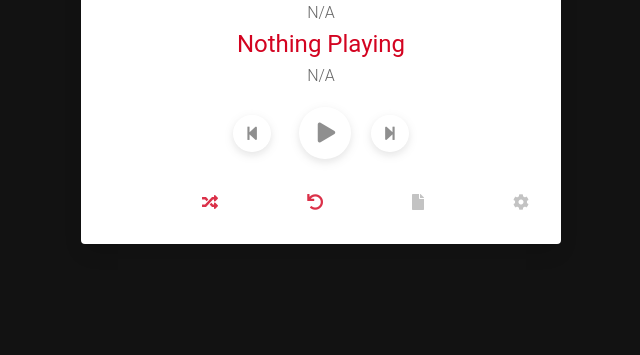
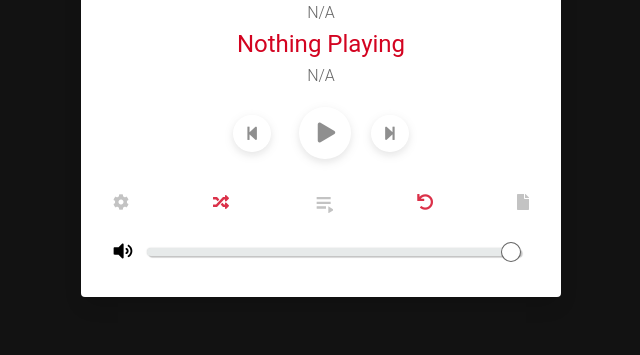
Before and after one commit to elibroftw/music-caster, a Flask app: page / in a window 1280 px wide. Shown: the part 445-800 px from the top of the page, without its empty margins (319-959 px from the left). Run offline with Flask 2, Linux system fonts and the light colour scheme; parts of the project's set-up code (start-up, migrations or seed data) failed here and were passed over; some libraries are stand-ins or nearby versions.

Commit message:
Web GUI update

```diff
--- a/music_caster.py
+++ b/music_caster.py
@@ -65,12 +65,12 @@ import winshell
 
 
 # TODO: Refactoring. Move all constants and functions to before the try-except
-VERSION = '4.42.2'
+VERSION = '4.43.0'
 MUSIC_CASTER_DISCORD_ID = '696092874902863932'
 EMAIL = 'elijahllopezz@gmail.com'
 UPDATE_MESSAGE = """
-[Feature] Added setting UI to Web GUI
-[Bug fix] Shortcut creation
+[Feature] Added View queue to Web GUI
+[Feature] Added Volume Control to Web GUI
 """
 PORT, WAIT_TIMEOUT = 2001, 10
 MC_SECRET = str(uuid4())
@@ -454,9 +454,11 @@ def home():  # web GUI
         filename = urllib.parse.urlencode({'path': filename})
         el = f'<a title="{formatted_track}" class="track" href="/play?{filename}">{formatted_track}</a>\n'
         list_of_songs += el
-    return render_template('home.html', device_name=platform.node(), main_button='pause' if playing_status == 'PLAYING' else 'play',
-                           repeat_color=repeat_color, repeat_option=repeat_option, shuffle=shuffle_option, art=art,
-                           metadata=_metadata, list_of_songs=list_of_songs, settings=settings)
+    _queue = create_songs_list(music_queue, done_queue, next_queue)[0]
+    return render_template('home.html', device_name=platform.node(), shuffle=shuffle_option, settings=settings, art=art,
+                           main_button='pause' if playing_status == 'PLAYING' else 'play', repeat_color=repeat_color,
+                           repeat_option=repeat_option,queue=_queue, metadata=_metadata, list_of_songs=list_of_songs)
+
 
 @app.route('/play/', methods=['GET', 'POST'])
 def play_file_page():
--- a/static/style.css
+++ b/static/style.css
@@ -50,14 +50,14 @@ a {
     padding-left: 2rem;
 }
 
-.list--cover,
-.list--footer {
+.list--cover, .list--footer {
     justify-content: space-between;
 }
 
 .list--header .list__link,
 .list--footer .list__link {
     color: #888;
+    fill: #888;
 }
 
 .list--cover {
@@ -219,11 +219,11 @@ a {
     transition: all 0.25s cubic-bezier(0.4, 0, 1, 1);
 }
 
-.list__link:focus,
-.list__link:hover,
+.list__link:focus, .list__link:hover,
 .list__link>img:hover,
 #play-pause-btn {
     color: #d30320;
+    fill: #d30320;
 }
 
 .player__footer {
@@ -406,6 +406,61 @@ input:checked+.slider:before {
     border-radius: 2em;
 }
 
+#volControl > svg {
+    margin-right: .5em;
+}
+
+#volControl {
+    margin-top: 1.5em;
+}
+
+#volRange {
+    width: 90%;
+    -webkit-appearance: none;
+}
+
+#volRange:focus {
+    outline: none;
+}
+
+#volRange::-moz-range-progress  {
+  background-color: #00bfff;
+  height: 5px;
+}
+
+#volRange::-moz-range-track, #volRange::-webkit-slider-runnable-track {
+  background-color: #e7eaea;
+  height: 5px;
+}
+
+#volRange::-webkit-slider-runnable-track {
+    width: 100%;
+    height: 8.4px;
+    cursor: pointer;
+    box-shadow: 1.7px 1.7px 1px rgba(0, 0, 0, 0.2), 0px 0px 1.7px rgba(13, 13, 13, 0.2);
+    background: #e7eaea;
+    border-radius: 25px;
+    border: 0px solid #010101;
+    margin-top: -18px;
+}
+
+/* #volRange::-webkit-progress-value {} e7eaea */
+
+#volRange::-webkit-slider-thumb {
+    box-shadow: 0px 0px 0.6px rgba(0, 0, 0, 0.1), 0px 0px 0px rgba(13, 13, 13, 0.1);
+    border: 0.5px solid rgba(0, 0, 0, 0.6);
+    height: 20px;
+    width: 20px;
+    border-radius: 50px;
+    background: #ffffff;
+    cursor: pointer;
+    -webkit-appearance: none;
+    margin-top: -5.8px;
+
+#volRange:focus::-webkit-slider-runnable-track {
+  background: #f5f6f6;
+}
+
 @media screen and (max-width: 800px) {
 
     .modal-content {
--- a/templates/home.html
+++ b/templates/home.html
@@ -7,7 +7,7 @@
 <link rel="stylesheet" id="stylesheet" href="/static/style.css">
 <link rel="stylesheet" href="https://use.fontawesome.com/releases/v5.2.0/css/all.css"
     integrity="sha384-hWVjflwFxL6sNzntih27bfxkr27PmbbK/iSvJ+a4+0owXq79v+lsFkW54bOGbiDQ" crossorigin="anonymous">
-<!-- <meta http-equiv="refresh" content="30"> -->
+ <meta http-equiv="refresh" content="30">
 <meta name="viewport" content="width=device-width, initial-scale=1" />
 <meta name="theme-color" content="#ffffff" />
 <div id="wrapper">
@@ -38,33 +38,48 @@
         </div>
         <div class="player__footer">
             <ul class="list list--footer">
-                <li><a href="?fav" class="list__link"><i class="fa fa-heart-o"></i></a></li>
+<!--                <li><a href="?fav" class="list__link"><i class="fa fa-heart-o"></i></a></li>-->
+                <li><a onclick="showModal('settings')" href="/#settings" class="list__link"><i class="fas fa-cog"></i></a></li>
                 <li><a href="?shuffle" class="list__link {{shuffle}}"><i class="fa fa-random {{shuffle}}"></i></a></li>
+                <li><a onclick="showModal('queue')" href="/#music-queue" class="list__link">
+                    <svg width="20" height="20">
+                        <path d="M3.67 8.67h14V11h-14V8.67zm0-4.67h14v2.33h-14V4zm0 9.33H13v2.34H3.67v-2.34zm11.66 0v7l5.84-3.5-5.84-3.5z"
+                              class="style-scope yt-icon"></path>
+                    </svg>
+                </a></li>
                 <li><a href="?repeat" class="list__link {{repeat_color}}">
-                        <span class="red">{{1 if repeat_option else ''}}</span>
-                        <i class="fa fa-undo {{repeat_color}}"></i>
-                    </a></li>
-                <!-- <li><a onclick="showModal('queue')" href="/#music-queue" class="list__link">
-                    <svg>
-                        <path d="M3.67 8.67h14V11h-14V8.67zm0-4.67h14v2.33h-14V4zm0 9.33H13v2.34H3.67v-2.34zm11.66 0v7l5.84-3.5-5.84-3.5z" class="style-scope yt-icon"></path>
-                    </svg>
-                </a></li> -->
-                <!-- <i class="fa fa-ellipsis-h"></i> -->
+                    <span class="red">{{1 if repeat_option else ''}}</span>
+                    <i class="fa fa-undo {{repeat_color}}"></i>
+                </a></li>
                 <li><a onclick="showModal('files')" href="/#files" class="list__link"><i class="fa fa-file"></i></a>
                 </li>
-                <li><a onclick="showModal('settings')" href="/#settings" class="list__link"><i class="fas fa-cog"></i></a></li>
             </ul>
+            <div id="volControl">
+                <svg width="20" height="20" viewBox="0 0 480 512">
+                    <path fill="black" d="M215.03 71.05L126.06 160H24c-13.26 0-24 10.74-24 24v144c0 13.25 10.74 24 24 24h102.06l88.97 88.95c15.03 15.03 40.97 4.47 40.97-16.97V88.02c0-21.46-25.96-31.98-40.97-16.97zM480 256c0-63.53-32.06-121.94-85.77-156.24-11.19-7.14-26.03-3.82-33.12 7.46s-3.78 26.21 7.41 33.36C408.27 165.97 432 209.11 432 256s-23.73 90.03-63.48 115.42c-11.19 7.14-14.5 22.07-7.41 33.36 6.51 10.36 21.12 15.14 33.12 7.46C447.94 377.94 480 319.53 480 256zm-141.77-76.87c-11.58-6.33-26.19-2.16-32.61 9.45-6.39 11.61-2.16 26.2 9.45 32.61C327.98 228.28 336 241.63 336 256c0 14.38-8.02 27.72-20.92 34.81-11.61 6.41-15.84 21-9.45 32.61 6.43 11.66 21.05 15.8 32.61 9.45 28.23-15.55 45.77-45 45.77-76.88s-17.54-61.32-45.78-76.86z" class=""></path>
+                </svg>
+                <input id="volRange" value="{{settings['volume']}}" type="range" min="0" max="100" step="1"
+                       oninput="setVolume(this.value)" onchange="setVolume(this.value)"></input>
+            </div>
         </div>
     </div>
 </div>
 <div id="queue-modal" class="modal">
+    <div class="modal-content">
+        <h2>Music Queue (View Only)</h2>
+        {% for track in queue %}
+            <a class="track">{{track}}</a>
+        {% endfor %}
+    </div>
+</div>
+<div id="playlists-modal" class="modal">
     <div class="modal-content">
         <!-- TODO -->
     </div>
 </div>
 <div id="files-modal" class="modal">
     <div id="tracks-list" class="modal-content">
-        <h2>File Selection</h2>
+        <h2>Music Selection</h2>
         <input type="text" id="searchBar" onkeyup="filterTracks()" onfocus="this.value = this.value;"
         placeholder="Search for music..." title="Type in artist/tracks">
         {{ list_of_songs|safe }}
@@ -112,6 +127,7 @@
     var settingsFromServer = {{settings | tojson}};
 
     modals['queue'] = document.getElementById('queue-modal');
+    modals['playlists'] = document.getElementById('playlists-modal');
     modals['files'] = document.getElementById('files-modal');
     modals['settings'] = document.getElementById('settings-modal');
 
@@ -202,14 +218,19 @@
         var settingName = settingEl.dataset.key;
         var checkBox = settingEl.getElementsByTagName('input')[0];
         checkBox.checked = !checkBox.checked;
-        var xhr = new XMLHttpRequest();
-        xhr.open('POST', '/change-setting/', true);
-        xhr.setRequestHeader('Content-Type', 'application/json');
-        xhr.send(JSON.stringify({
-            setting_name: settingName,
-            value: checkBox.checked
-        }));
+        fetch('/change-setting/', {
+                method: 'POST',
+                headers: { 'Content-Type': 'application/json' },
+                body: JSON.stringify({setting_name: settingName, value: checkBox.checked})
+        });
     }
 
-    setTimeout(() => {location.reload()}, 30000);
+    function setVolume(newVol) {
+        newVol = parseInt(newVol);
+        fetch('/change-setting/', {
+            method: 'POST',
+            headers: { 'Content-Type': 'application/json' },
+            body: JSON.stringify({setting_name: 'volume', value: newVol})
+        });
+    }
 </script>
```
Also changed, not shown: mc_version_info.txt (+4 -4 lines), 2 other files.
